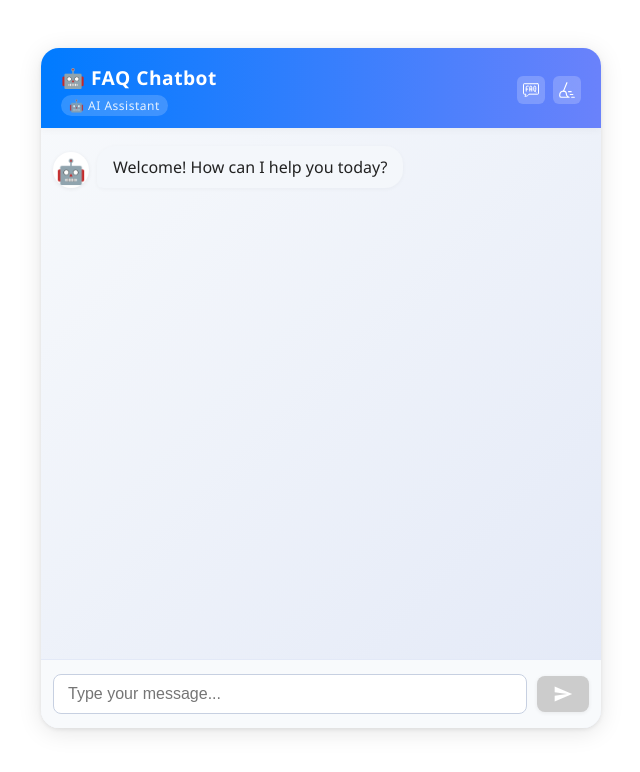
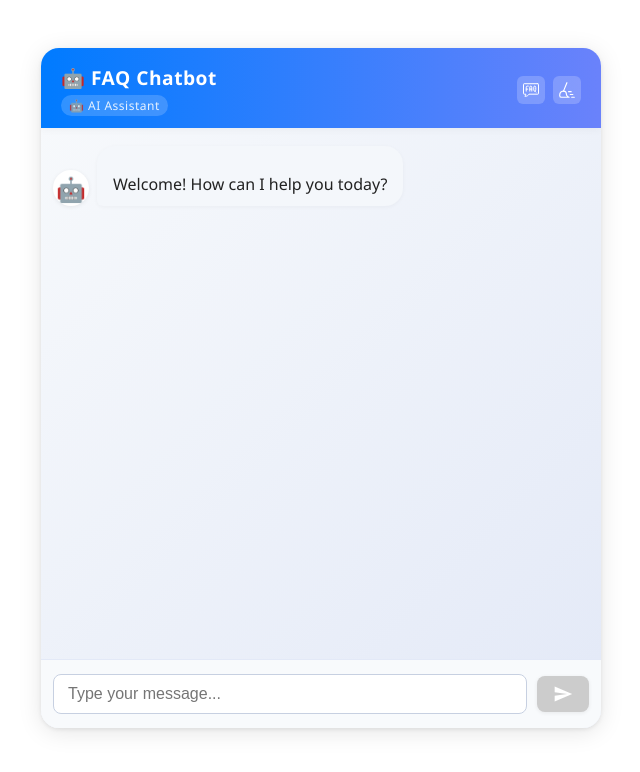
Before and after one commit to NelakaWith/faq-chatbot, a Vue app in the folder frontend/: page / in a window 1280 px wide. Shown: the top 772 px of the page, without its empty margins (319-959 px from the left). Built offline with nearby package versions, Linux system fonts and the light colour scheme.

Commit message:
feat(chat): implement markdown rendering for bot messages with sanitization

```diff
--- a/frontend/package.json
+++ b/frontend/package.json
@@ -9,6 +9,8 @@
   },
   "dependencies": {
     "axios": "^1.13.1",
+    "dompurify": "^3.3.1",
+    "marked": "^17.0.1",
     "vue": "^3.3.0"
   },
   "devDependencies": {
--- a/frontend/src/components/ChatMessage.vue
+++ b/frontend/src/components/ChatMessage.vue
@@ -5,7 +5,8 @@
       <span v-else>🧑</span>
     </div>
     <div class="message-content">
-      {{ message.text }}
+      <div v-if="message.sender === 'bot'" class="markdown-body" v-html="sanitizedMarkdown"></div>
+      <div v-else>{{ message.text }}</div>
       <div v-if="message.source" class="message-source">
         {{ message.source }}
       </div>
@@ -31,6 +32,9 @@
 </template>
 
 <script>
+import { marked } from "marked";
+import DOMPurify from "dompurify";
+
 export default {
   name: "ChatMessage",
   props: {
@@ -40,5 +44,100 @@ export default {
     },
   },
   emits: ["suggestion-click"],
+  computed: {
+    sanitizedMarkdown() {
+      if (!this.message.text) return "";
+      try {
+        const rawHtml = marked(this.message.text);
+        return DOMPurify.sanitize(rawHtml);
+      } catch (e) {
+        console.error("Markdown parsing error:", e);
+        return this.message.text;
+      }
+    },
+  },
 };
 </script>
+
+<style>
+/* Basic styles for markdown content in chat messages */
+.markdown-body {
+  font-size: 1rem;
+  line-height: 1.5;
+}
+
+.markdown-body p {
+  margin-bottom: 0.5em;
+}
+
+.markdown-body p:last-child {
+  margin-bottom: 0;
+}
+
+.markdown-body ul,
+.markdown-body ol {
+  margin: 0.5em 0;
+  padding-left: 1.5em;
+}
+
+.markdown-body li {
+  margin-bottom: 0.25em;
+}
+
+.markdown-body code {
+  background-color: rgba(0, 0, 0, 0.05);
+  padding: 0.2em 0.4em;
+  border-radius: 3px;
+  font-family: monospace;
+  font-size: 0.9em;
+}
+
+.markdown-body pre {
+  background-color: #f6f8fa;
+  padding: 10px;
+  border-radius: 6px;
+  overflow-x: auto;
+  margin: 0.5em 0;
+}
+
+.markdown-body pre code {
+  background-color: transparent;
+  padding: 0;
+}
+
+.markdown-body blockquote {
+  border-left: 3px solid #dfe2e5;
+  color: #6a737d;
+  padding-left: 1em;
+  margin: 0.5em 0;
+}
+
+.markdown-body a {
+  color: #0366d6;
+  text-decoration: none;
+}
+
+.markdown-body a:hover {
+  text-decoration: underline;
+}
+
+/* Ensure parsed content inherits color from parent for user/bot distinction if needed */
+.message.user .markdown-body {
+  color: white;
+}
+.message.bot .markdown-body {
+  color: #222;
+}
+
+/* Adjust code block colors for user messages (blue background) */
+.message.user .markdown-body code {
+  background-color: rgba(255, 255, 255, 0.2);
+}
+.message.user .markdown-body pre {
+  background-color: rgba(0, 0, 0, 0.1);
+  color: #f8f8f8;
+}
+.message.user .markdown-body a {
+  color: #e6f2ff;
+}
+</style>
```
Also changed, not shown: 1 other file (tests, documents, lock files or other folders).
